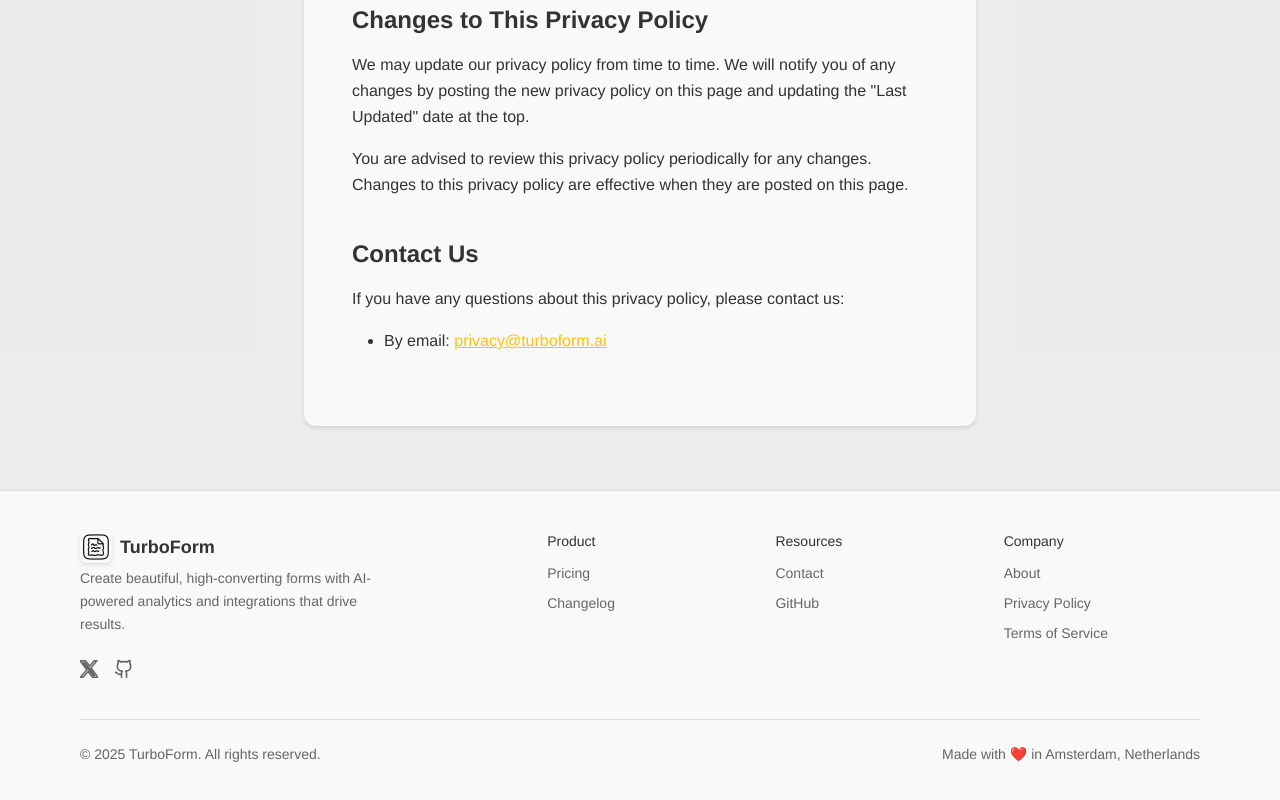
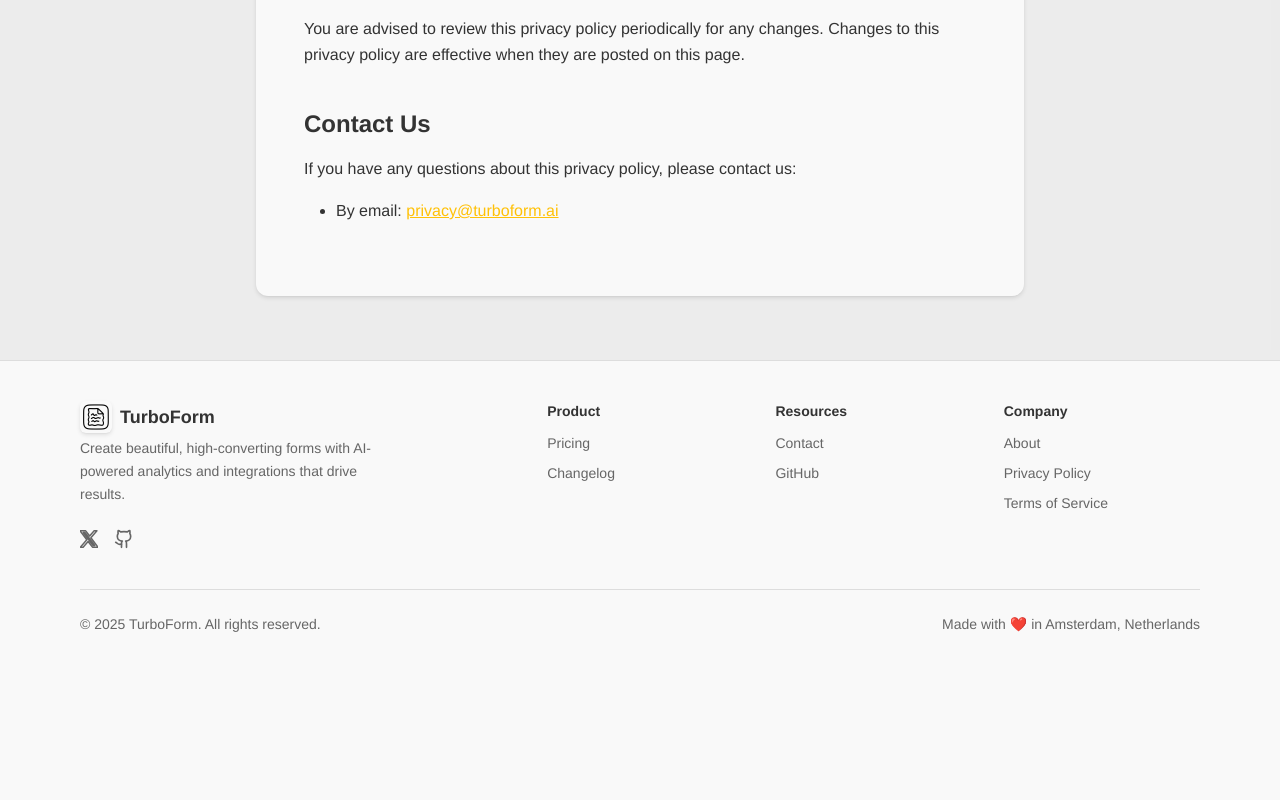
Before and after one commit to turboform/web, a Next.js app: page /privacy in a window 1280 px wide. Shown: the part 2445-3245 px from the top of the page. After the commit the page ends 3119 px from the top, so only its background shows below. Built offline with nearby package versions, Linux system fonts and the light colour scheme; no server answers.

Commit message:
styling fixes

```diff
--- a/src/app/privacy/page.tsx
+++ b/src/app/privacy/page.tsx
@@ -8,7 +8,7 @@
 export default function PrivacyPage() {
   return (
     <div className="flex justify-center py-16 px-4 bg-muted/30">
-      <div className="max-w-2xl bg-background rounded-xl shadow-sm p-8 md:p-12">
+      <div className="max-w-3xl bg-background rounded-xl shadow-sm p-8 md:p-12">
         <h1 className="text-4xl font-bold mb-6 text-center">Privacy Policy</h1>
         <p className="text-muted-foreground mb-8 text-center">Last Updated: March 31, 2025</p>
 
--- a/src/app/terms/page.tsx
+++ b/src/app/terms/page.tsx
@@ -8,7 +8,7 @@
 export default function TermsPage() {
   return (
     <div className="flex justify-center py-16 px-4 bg-muted/30">
-      <div className="max-w-2xl bg-background rounded-xl shadow-sm p-8 md:p-12">
+      <div className="max-w-3xl bg-background rounded-xl shadow-sm p-8 md:p-12">
         <h1 className="text-4xl font-bold mb-6 text-center">Terms & Conditions</h1>
         <p className="text-muted-foreground mb-8 text-center">Last Updated: June 6, 2025</p>
 
--- a/src/components/layout/footer.tsx
+++ b/src/components/layout/footer.tsx
@@ -120,7 +120,7 @@
           <div className="col-span-3 grid grid-cols-2 md:grid-cols-3 gap-8">
             {/* Product */}
             <div className="flex flex-col space-y-3">
-              <h3 className="font-medium text-sm">Product</h3>
+              <h3 className="font-semibold text-sm">Product</h3>
               <div className="flex flex-col space-y-2.5">
                 <FooterLink href="/pricing">Pricing</FooterLink>
                 <FooterLink href="/changelog">Changelog</FooterLink>
@@ -133,7 +133,7 @@
 
             {/* Resources */}
             <div className="flex flex-col space-y-3">
-              <h3 className="font-medium text-sm">Resources</h3>
+              <h3 className="font-semibold text-sm">Resources</h3>
               <div className="flex flex-col space-y-2.5">
                 <FooterLink href="/contact">Contact</FooterLink>
                 <FooterLink href="https://github.com/turboform" external>
@@ -147,7 +147,7 @@
 
             {/* Company */}
             <div className="flex flex-col space-y-3">
-              <h3 className="font-medium text-sm">Company</h3>
+              <h3 className="font-semibold text-sm">Company</h3>
               <div className="flex flex-col space-y-2.5">
                 <FooterLink href="/about">About</FooterLink>
                 <FooterLink href="/privacy">Privacy Policy</FooterLink>
```
